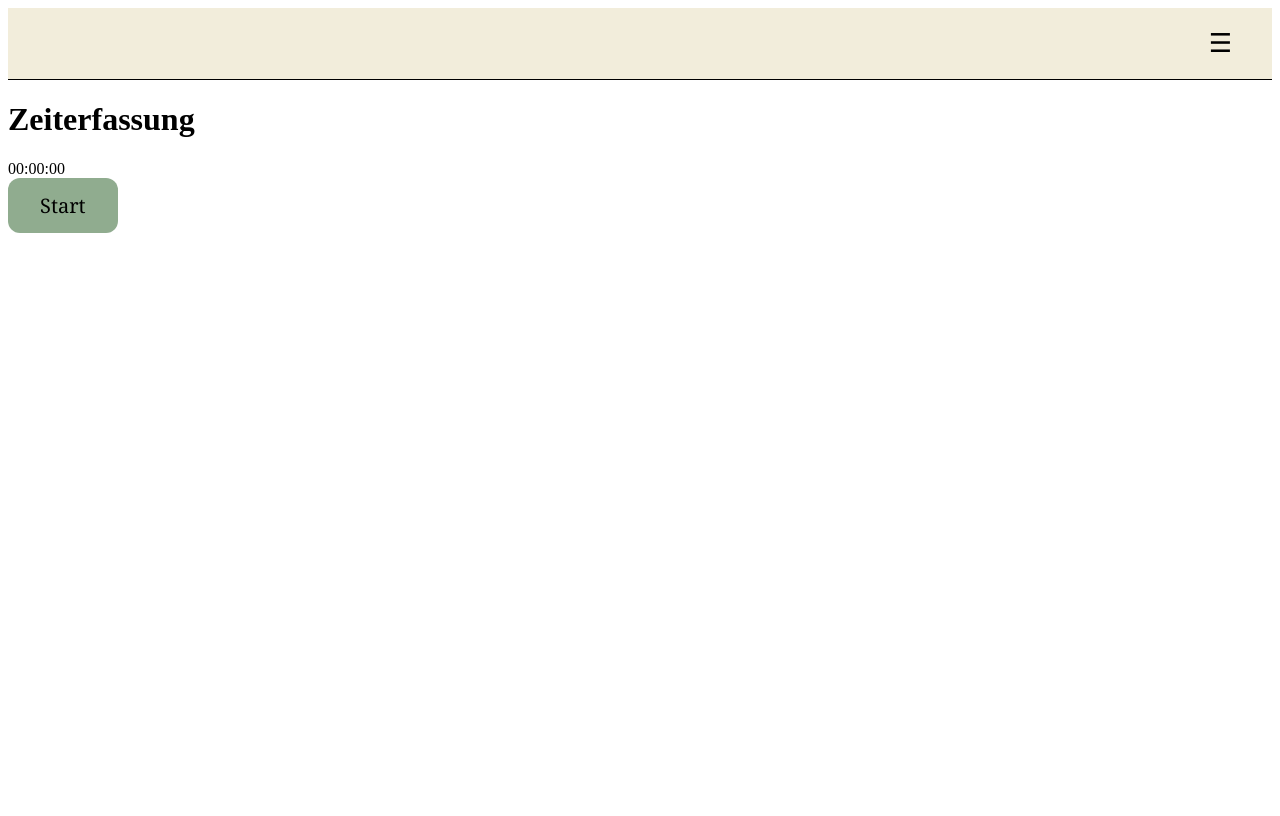
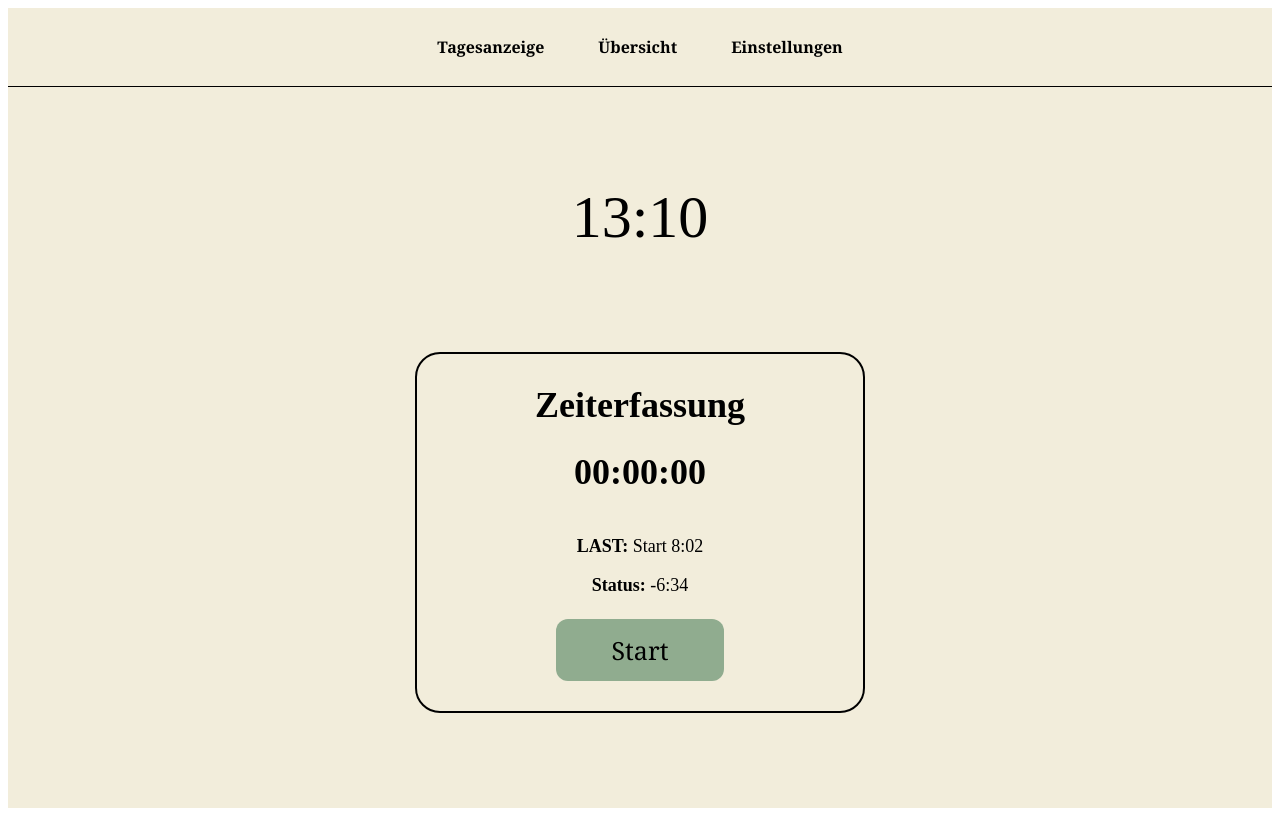
Before and after one commit to Jagdadler0/zeiterfassung, a Vue app in the folder frontend/: page /tagesanzeige in a window 1280 px wide. Built offline with nearby package versions, Linux system fonts and the light colour scheme.

Commit message:
Button, TimeTracking, Clock
Everything is working.

```diff
--- a/frontend/src/views/Tagesanzeige.vue
+++ b/frontend/src/views/Tagesanzeige.vue
@@ -1,130 +1,174 @@
-<script setup></script>
+<script setup>
+import { ref, onMounted, onUnmounted, computed } from 'vue'
+//--> Uhrzeit <--
+let intervalId = null
+const time = ref(new Date().toLocaleTimeString())
+onMounted(() => {
+intervalId = setInterval(() => {
+time.value = new Date().toLocaleTimeString('de-DE', {
+hour: '2-digit',
+minute: '2-digit'})
+}, 1000)
+})
+//--> Buttons <--
+const isRunning = ref(false)
+const totalSeconds = ref(0)
+
+//--> Zeit als HH:MM:SS anzeigen
+const formattedTime = computed(() => {
+const hours = String(Math.floor(totalSeconds.value / 3600)).padStart(2, '0')
+const minutes = String(Math.floor((totalSeconds.value % 3600) / 60)).padStart(2, '0')
+const seconds = String(totalSeconds.value % 60).padStart(2, '0')
+return `${hours}:${minutes}:${seconds}`
+})
+
+function toggleTimer() {
+isRunning.value = !isRunning.value
+
+if (isRunning.value) {
+intervalId = setInterval(() => {
+totalSeconds.value++
+}, 1000)
+} else {
+clearInterval(intervalId)
+}
+}
+const buttonStyle = computed(() => ({
+backgroundColor: isRunning.value ? '#9a463d': '#90AC8F',
+color: isRunning.value ? '#F2EDDB': 'black'
+}))
+</script>
 <template>
-      <div class="container">
-   <header>
+    <div class="wrapper">
+      <header class="header">
+        <nav class="nav-bar">
+          <a href="#">Tagesanzeige</a>
+          <a href="#">Übersicht</a>
+          <a href="#">Einstellungen</a>
+        </nav>
+      </header>
 
-  <!-- Container für Icon + Dropdown -->
-  <div class="burger-container">
-    <div class="burger-menu" onclick="toggleMenu()">&#9776;</div>
-    <div id="dropdown" class="dropdown-content">
-      <a href="#">Platzhalter</a>
-      <a href="#">Platzhalter</a>
-      <a href="#">Platzhalter</a>
+      <main class="content">
+        <div class="clock" id="clock">{{ time }}</div>
+        <div class="timer-box">
+            <h1 class="title">Zeiterfassung</h1>
+            <h2 class="title">{{ formattedTime }}</h2>
+            <div class="info">
+                <p><strong>LAST:</strong> Start 8:02</p>
+                <p><strong>Status:</strong> -6:34</p>
       </div>
+      <button @click="toggleTimer" :style="buttonStyle"> {{ isRunning ? 'Stop' : 'Start' }} </button>
         </div>
-</header>
-<div class="container">
-        <h1 class="title">Zeiterfassung</h1>
-        <div class="timer" id="timer">00:00:00</div>
-        <button id="toggleBtn" class="start">Start</button>
-    </div>
+      </main>
     </div>
   </template>
+
   <style scoped>
-body {
+  * {
+    box-sizing: border-box;
+  }
+
+  body, html {
     margin: 0;
+    padding: 0;
+    height: 100%;
     font-family: Arial, sans-serif;
     background-color: #F2EDDB;
     color: black;
+  }
+  .clock {
+    font-size: 60px;
+    margin-bottom: 100px;
+  }
+  .info {
+  font-size: 18px;
+}
+  .wrapper {
     display: flex;
-  justify-content: center;
-  align-items: center;
-  height: 100vh;
+    flex-direction: column;
+    min-height: 100vh;
+    background-color: #F2EDDB;
   }
-header {
+
+  .header {
     background-color: #F2EDDB;
     padding: 20px;
     border-bottom: 1px solid black;
     display: flex;
     align-items: center;
+    justify-content: center;
   }
 
-.logo {
-  height: 50px;
+  .nav-bar {
+    display: flex;
+    gap: 30px;
   }
 
-main {
+  .nav-bar a {
+    text-decoration: none;
+    font-weight: bold;
+    color: black;
+    font-family: Georgia, serif;
+    padding: 8px 12px;
+    border-radius: 8px;
+    transition: background-color 0.3s ease;
+  }
+
+  .nav-bar a:hover {
+    background-color: #ddd;
+  }
+
+  .content {
+    flex: 1;
+    display: flex;
+    flex-direction: column;
+    justify-content: center;
+    align-items: center;
     text-align: center;
     padding: 40px 20px;
   }
 
-.clock {
-  font-size: 60px;
+  .title {
+    font-size: 36px;
     margin-bottom: 20px;
+    margin-top: 0;
   }
 
-.info {
-  font-size: 18px;
-  margin-bottom: 40px;
-}
-
-.buttons {
-  display: flex;
-  justify-content: center;
-  gap: 30px;
+  .timer {
+    font-size: 60px;
   }
 
   button {
-    padding: 14px 32px;
-    font-size: 20px;
+    padding: 14px 55px;
+    font-size: 25px;
     border-radius: 12px;
     border: none;
     cursor: pointer;
-    background-color: white;
+    background-color: #90AC8F;
     font-family: "Georgia", serif;
     transition: background-color 0.3s ease, transform 0.2s ease;
   }
 
   button:hover {
-  background-color: #ddd;
     transform: scale(1.05);
   }
 
   .start {
     background-color: #90AC8F;
   }
+
   .stop {
     background-color: red;
   }
-/* Burger-Icon Container */
-.burger-container {
-  position: relative;
-  margin-left: auto;
-  padding-right: 20px;
+  .timer-box {
+  background-color: #F2EDDB;
+  padding: 30px;
+  border: 2px solid black;
+  border-radius: 25px;
+  display: flex;
+  flex-direction: column;
+  align-items: center;
+  gap: 5px;
+  width: 450px;
 }
-
-/* Burger-Icon */
-.burger-menu {
-  font-size: 26px;
-  cursor: pointer;
-}
-
-/* Dropdown-Menü */
-.dropdown-content {
-  display: none;
-  position: absolute;
-  top: 36px; /* Abstand unter dem Icon */
-  right: 0;
-  background-color: #ffffff;
-  border: 1px solid #ccc;
-  z-index: 10;
-  width: 180px;
-  border-radius: 8px;
-  box-shadow: 0px 4px 10px rgba(0,0,0,0.1);
-}
-
-.dropdown-content a {
-  display: block;
-  padding: 12px 16px;
-  text-decoration: none;
-  color: #000;
-  border-bottom: 1px solid #eee;
-}
-
-.dropdown-content a:hover {
-  background-color: #f2eddb;
-}
-
-.dropdown-content a:last-child {
-  border-bottom: none;
-}</style>
+  </style>
```
Lines whose indentation alone changed are shown as unchanged.
